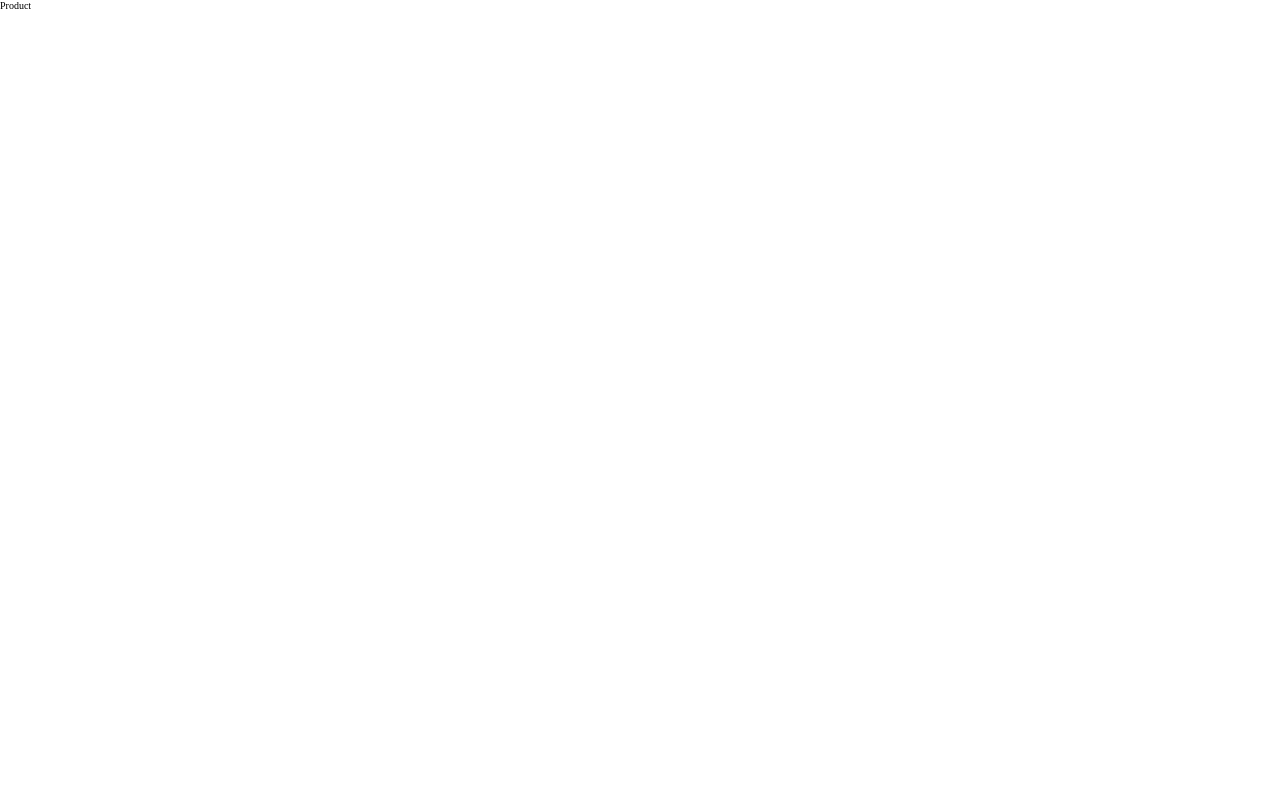
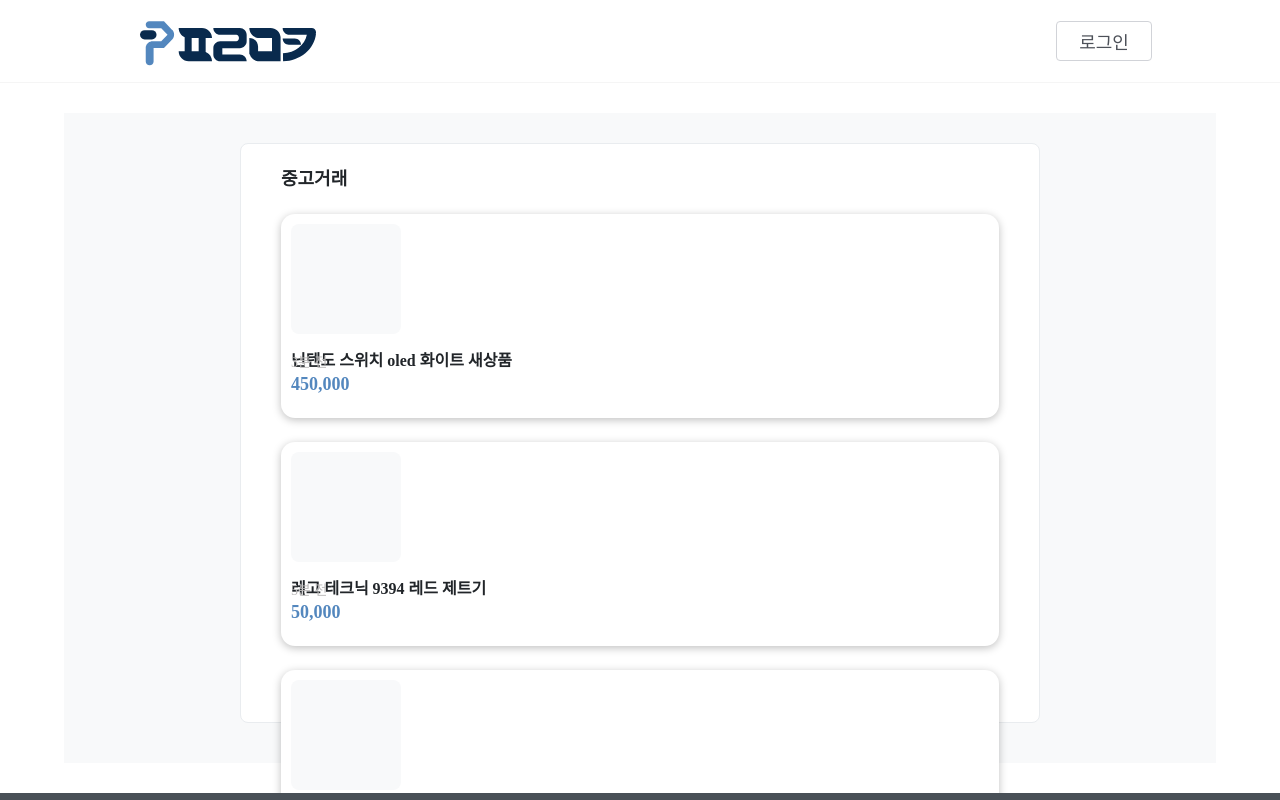
Before and after one commit to PolyMarket-Team/PolyMarket-Front, a React app: page /product in a window 1280 px wide. Shown: the top 800 px of the page. Built offline with nearby package versions, Linux system fonts and the light colour scheme.

Commit message:
상품 목록 화면 퍼블리싱

```diff
--- a/src/App.js
+++ b/src/App.js
@@ -3,6 +3,7 @@
 
 const Home = loadable(() => import("@pages/Home"));
 const Product = loadable(() => import("@pages/Product"));
+const ProductDetail = loadable(() => import("@pages/ProductDetail"));
 const Chat = loadable(() => import("@pages/Chat"));
 const Login = loadable(() => import("@pages/Login"));
 const Signup = loadable(() => import("@pages/Signup"));
@@ -12,6 +13,7 @@
         <Routes>
             <Route path="/" element={<Home />} />
             <Route path="/product" element={<Product />} />
+            <Route path="/product/:productId" element={<ProductDetail />} />
             <Route path="/chat" element={<Chat />} />
             <Route path="/login" element={<Login />} />
             <Route path="/signup" element={<Signup />} />
--- /dev/null
+++ b/src/components/Product/AvailableProducts.jsx
@@ -0,0 +1,45 @@
+import React from "react";
+
+import ProductItem from "./ProductItem/ProductItem";
+
+const DUMMY_PRODUCTS = [
+    {
+        id: "p1",
+        name: "닌텐도 스위치 oled 화이트 새상품",
+        time: 3,
+        price: "450,000",
+    },
+    {
+        id: "p2",
+        name: "레고 테크닉 9394 레드 제트기",
+        time: 5,
+        price: "50,000",
+    },
+    {
+        id: "p3",
+        name: "i7-7700 컴퓨터 본체",
+        time: 8,
+        price: "480,000",
+    },
+    {
+        id: "p4",
+        name: "삼성 파브 40인치 TV",
+        time: 11,
+        price: "70,000",
+    },
+];
+
+const AvailableProducts = () => {
+    const productList = DUMMY_PRODUCTS.map((product) => (
+        <ProductItem
+            id={product.id}
+            key={product.id}
+            name={product.name}
+            timestamp={product.time}
+            price={product.price}
+        />
+    ));
+    return <ul>{productList}</ul>;
+};
+
+export default AvailableProducts;
--- /dev/null
+++ b/src/components/Product/ProductItem/ProductItem.jsx
@@ -0,0 +1,72 @@
+import React from "react";
+import { Link } from "react-router-dom";
+import { Card } from "@components/UI/Card";
+import styled from "@emotion/styled";
+import { motion } from "framer-motion";
+
+const ProductItem = (props) => {
+    return (
+        <Link to={`/product/${props.id}`}>
+            <motion.div
+                initial={{ y: 10, opacity: 0 }}
+                animate={{ y: 0, opacity: 1 }}
+                transition={{ duration: 0.4 }}
+            >
+                <Item>
+                    <Card>
+                        <Thumbnail>
+                            <img src="" />
+                        </Thumbnail>
+                        <Description>
+                            <h3>{props.name}</h3>
+                            <Timestamp>{props.timestamp}분 전</Timestamp>
+                            <Price>{props.price}</Price>
+                        </Description>
+                    </Card>
+                </Item>
+            </motion.div>
+        </Link>
+    );
+};
+
+export default ProductItem;
+
+const Item = styled.li`
+    margin: 2.4rem 0;
+    cursor: pointer;
+`;
+const Thumbnail = styled.div`
+    background: #f8f9fa;
+    width: 11rem;
+    height: 11rem;
+    border-radius: 8px;
+    margin-right: 2rem;
+`;
+
+const Description = styled.div`
+    padding: 1.3rem 0;
+    display: flex;
+    justify-content: space-between;
+    flex-direction: column;
+    & > h3 {
+        font-size: 1.6rem;
+        color: #212529;
+        white-space: nowrap;
+        overflow: hidden;
+        text-overflow: ellipsis;
+        font-weight: 600;
+    }
+`;
+
+const Timestamp = styled.div`
+    font-size: 1.4rem;
+    color: #bbb9b9;
+    margin: 3px 0;
+    margin-top: -20px;
+`;
+
+const Price = styled.div`
+    font-size: 1.8rem;
+    font-weight: 600;
+    color: #5387be;
+`;
--- /dev/null
+++ b/src/components/Product/Products.jsx
@@ -0,0 +1,12 @@
+import React from "react";
+import AvailableProducts from "./AvailableProducts";
+
+const Products = () => {
+    return (
+        <>
+            <AvailableProducts />
+        </>
+    );
+};
+
+export default Products;
--- a/src/pages/Product/index.jsx
+++ b/src/pages/Product/index.jsx
@@ -1,7 +1,21 @@
 import React from "react";
+import Products from "@components/Product/Products";
+import Layout from "layouts";
+import { ProductContainer, Section } from "./style";
 
 const Product = () => {
-    return <div>Product</div>;
+    return (
+        <Layout>
+            <Section>
+                <ProductContainer>
+                    <div className="flea-market-wrap">
+                        <p className="article-title">중고거래</p>
+                        <Products />
+                    </div>
+                </ProductContainer>
+            </Section>
+        </Layout>
+    );
 };
 
 export default Product;
--- /dev/null
+++ b/src/pages/Product/style.js
@@ -0,0 +1,34 @@
+import styled from "@emotion/styled";
+
+export const Main = styled.main`
+    display: flex;
+    justify-content: center;
+    align-items: center;
+    height: 70vh;
+    background: #f8f9fa;
+`;
+
+export const Section = styled.section`
+    background: #f8f9fa;
+    padding: 3rem 0 4rem 0;
+    height: calc(100vh - 15rem);
+`;
+
+export const ProductContainer = styled.div`
+    width: 80rem;
+    height: 100%;
+    border-radius: 8px;
+    border: 1px solid #e9ecef;
+    margin: 0 auto;
+    margin-bottom: 20px;
+    background: #fff;
+    & > div {
+        padding: 0 4rem;
+        & > p {
+            margin: 2rem 0;
+            color: #212529;
+            font-size: 1.8rem;
+            font-weight: 600;
+        }
+    }
+`;
--- /dev/null
+++ b/src/pages/ProductDetail/index.jsx
@@ -0,0 +1,15 @@
+import React from "react";
+import Layout from "layouts";
+import { Section, ProductContainer } from "@pages/Product/style";
+
+const ProductDetail = () => {
+    return (
+        <Layout>
+            <Section>
+                <ProductContainer></ProductContainer>
+            </Section>
+        </Layout>
+    );
+};
+
+export default ProductDetail;
```
Also changed, not shown: src/pages/ProductDetail/style.js (added).
